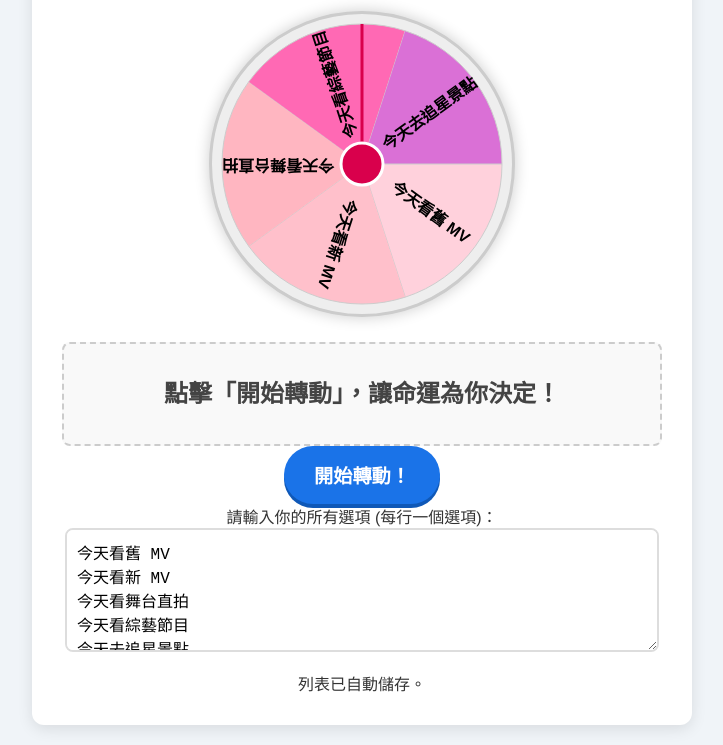
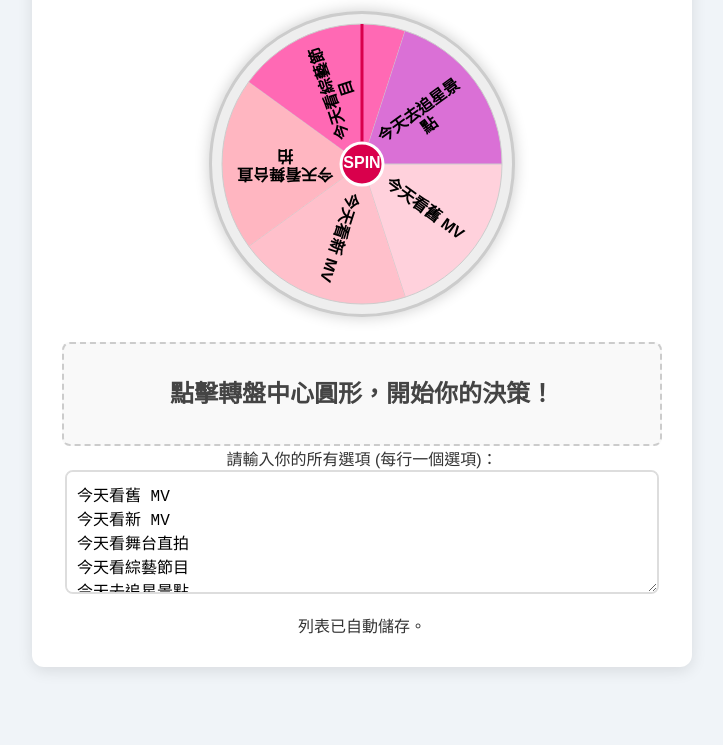
Before and after one commit to ritakey23-del/idol-planner2, a plain HTML site: page fan_decision_maker.html in a window 1280 px wide. Shown: the part 131-876 px from the top of the page, without its empty margins (278-1001 px from the left). After the commit the page ends 818 px from the top, so only its background shows below. Drawn offline with Linux system fonts and the light colour scheme.

Commit message:
Update fan_decision_maker.html

```diff
--- a/fan_decision_maker.html
+++ b/fan_decision_maker.html
@@ -3,7 +3,7 @@
 <head>
     <meta charset="UTF-8">
     <meta name="viewport" content="width=device-width, initial-scale=1.0">
-    <title>追星決策轉盤 (最終版)</title>
+    <title>追星決策轉盤 (中心按鈕版)</title>
     <style>
         /* CSS 樣式區域 (略，同前版) */
         body {
@@ -34,6 +34,8 @@
             display: block;
             background-color: #eee;
             box-shadow: 0 0 15px rgba(0, 0, 0, 0.2);
+            /* 關鍵：設定游標為指標，暗示可點擊 */
+            cursor: pointer;
             touch-action: manipulation;
         }
 
@@ -50,7 +52,6 @@
             transition: all 0.5s;
         }
 
-        /* 結果揭曉時樣式：文字為黑色 (修正後的設定) */
         .highlight-result {
             background-color: #d9004c;
             color: #000000 !important;
@@ -59,17 +60,7 @@
             box-shadow: 0 8px 20px rgba(217, 0, 76, 0.4);
         }
 
-        #spin-btn {
-            padding: 15px 30px;
-            font-size: 1.2rem;
-            font-weight: bold;
-            color: white;
-            background-color: #1a73e8;
-            border: none;
-            border-radius: 30px;
-            cursor: pointer;
-            box-shadow: 0 4px #0f58b7;
-        }
+        /* 外部按鈕已移除 */
 
         textarea {
             width: 95%;
@@ -85,15 +76,13 @@
 </head>
 <body>
     <div class="container">
-        <h1>🎡 追星決策轉盤 (最終版) 🎡</h1>
+        <h1>🎡 追星決策轉盤 (中心按鈕版) 🎡</h1>
 
         <canvas id="wheelCanvas" width="300" height="300"></canvas>
 
         <div id="result-display">
-            點擊「開始轉動」，讓命運為你決定！
+            點擊轉盤中心圓形，開始你的決策！
         </div>
-
-        <button id="spin-btn">開始轉動！</button>
 
         <div class="input-group">
             <label for="options-input">請輸入你的所有選項 (每行一個選項)：</label>
@@ -112,11 +101,10 @@
         </div>
     </div>
 
-    <script>
+   <script>
         // --- JavaScript 邏輯區域 ---
 
         const optionsInput = document.getElementById('options-input');
-        const spinBtn = document.getElementById('spin-btn');
         const resultDisplay = document.getElementById('result-display');
         const saveStatus = document.getElementById('save-status');
         const wheelCanvas = document.getElementById('wheelCanvas');
@@ -133,6 +121,27 @@
         let currentRotation = 0;
         let isSpinning = false;
         let options = [];
+
+        // --- Helper: 文字換行邏輯 (略，同前版) ---
+        function wrapText(ctx, text, maxWidth) {
+            const words = text.split('');
+            let line = '';
+            let lines = [];
+            for (let n = 0; n < words.length; n++) {
+                const word = words[n];
+                const testLine = line + word;
+                const metrics = ctx.measureText(testLine);
+                const testWidth = metrics.width;
+                if (testWidth > maxWidth && line.length > 0) {
+                    lines.push(line);
+                    line = word;
+                } else {
+                    line = testLine;
+                }
+            }
+            lines.push(line);
+            return lines;
+        }
 
         // --- 1. 資料持久化 (略，同前版) ---
         function loadOptions() {
@@ -165,7 +174,7 @@
                 .filter(line => line.length > 0);
         }
 
-        // --- 2. 繪製轉盤 (核心修正區) ---
+        // --- 2. 繪製轉盤 (略，同前版) ---
         function drawWheel() {
             ctx.clearRect(0, 0, wheelCanvas.width, wheelCanvas.height);
 
@@ -194,7 +203,7 @@
                 ctx.lineWidth = 1;
                 ctx.stroke();
 
-                // 繪製文字 (修正: 統一使用黑色文字)
+                // 繪製文字
                 ctx.save();
                 ctx.translate(centerX, centerY);
                 ctx.rotate(startAngle + arcAngle / 2);
@@ -202,22 +211,31 @@
                 ctx.textAlign = 'center';
                 ctx.textBaseline = 'middle';
 
-                // 修正點：統一使用黑色文字，提高對比度
                 const textColor = '#000000';
                 ctx.fillStyle = textColor;
                 ctx.font = 'bold 16px Arial';
 
-                const displayText = options[i].length > 8 ? options[i].substring(0, 8) + '...' : options[i];
-                ctx.fillText(displayText, radius * 0.6, 0);
+                const maxWidth = radius * 0.7;
+                const lineHeight = 18;
+                const lines = wrapText(ctx, options[i], maxWidth);
+
+                const totalTextHeight = lines.length * lineHeight;
+                let textY = -totalTextHeight / 2 + lineHeight / 2;
+                const textX = radius * 0.55;
+
+                for(let j = 0; j < lines.length; j++) {
+                    ctx.fillText(lines[j], textX, textY);
+                    textY += lineHeight;
+                }
+
                 ctx.restore();
             }
         }
 
-        // --- 3. 繪製中心指標 (固定，不旋轉) ---
+        // --- 3. 繪製中心指標 (略，同前版) ---
         function drawPointer() {
             ctx.save();
 
-            // 1. 繪製指針線 (從中心指向 12 點鐘方向)
             ctx.beginPath();
             ctx.strokeStyle = '#D9004C';
             ctx.lineWidth = 3;
@@ -225,19 +243,41 @@
             ctx.lineTo(centerX, centerY - radius);
             ctx.stroke();
 
-            // 2. 繪製中心圓 (強調指示點)
+            const centerRadius = radius * 0.15;
             ctx.beginPath();
-            ctx.arc(centerX, centerY, radius * 0.15, 0, 2 * Math.PI);
-            ctx.fillStyle = '#D9004C';
+            ctx.arc(centerX, centerY, centerRadius, 0, 2 * Math.PI);
+            ctx.fillStyle = isSpinning ? '#CCCCCC' : '#D9004C';
             ctx.fill();
             ctx.strokeStyle = '#fff';
             ctx.stroke();
 
+            ctx.font = 'bold 16px Arial';
+            ctx.fillStyle = '#FFFFFF';
+            ctx.textAlign = 'center';
+            ctx.textBaseline = 'middle';
+            ctx.fillText(isSpinning ? 'GO!' : 'SPIN', centerX, centerY);
+
             ctx.restore();
         }
 
+        // --- 4. 點擊偵測邏輯 (略，同前版) ---
+        function isClickInsideCenter(clickX, clickY) {
+            const distance = Math.sqrt(Math.pow(clickX - centerX, 2) + Math.pow(clickY - centerY, 2));
+            const centerRadius = radius * 0.15;
+            return distance < centerRadius;
+        }
 
-        // --- 4. 轉盤動畫邏輯 (略，同前版) ---
+        function handleCanvasClick(event) {
+            const rect = wheelCanvas.getBoundingClientRect();
+            const x = event.clientX - rect.left;
+            const y = event.clientY - rect.top;
+
+            if (isClickInsideCenter(x, y) && !isSpinning && options.length > 0) {
+                spinWheel();
+            }
+        }
+
+        // --- 5. 轉盤動畫邏輯 (核心修正區) ---
         function spinWheel() {
             options = getCleanedOptions();
             if (options.length === 0) {
@@ -247,24 +287,29 @@
             if (isSpinning) return;
 
             isSpinning = true;
-            spinBtn.disabled = true;
             resultDisplay.classList.remove('highlight-result');
             resultDisplay.classList.remove('spinning');
             resultDisplay.textContent = '轉動中...';
 
             const totalSpins = 5 + Math.random() * 2;
-            const targetIndex = Math.floor(Math.random() * options.length);
+            const targetIndex = Math.floor(Math.random() * options.length); // 這是最終要顯示的獲勝 Index
 
             const arcAngle = (2 * Math.PI) / options.length;
-            const targetAngleOffset = targetIndex * arcAngle + arcAngle / 2;
 
-            const topPositionAngle = 3 * Math.PI / 2;
+            // 視覺校準修正點：我們計算旋轉角度時，使用 targetIndex 前一個 segment 的中心點
+            // 這樣在停止時，可以將目標 segment (targetIndex) 推入箭頭中心
+            const angleIndex = (targetIndex - 1 + options.length) % options.length;
+            const targetAngleOffset = angleIndex * arcAngle + arcAngle / 2;
 
+            const topPositionAngle = 3 * Math.PI / 2; // 箭頭在 270度
+
+            // 計算將前一個 segment 中心點轉到 270度需要的角度
             let rotationToTarget = (topPositionAngle - targetAngleOffset) % (2 * Math.PI);
             if (rotationToTarget < 0) {
                 rotationToTarget += 2 * Math.PI;
             }
 
+            // 總旋轉角度 = 至少轉 N 圈 + 停在目標位置的精確角度
             const finalRotation = (totalSpins * 2 * Math.PI) + rotationToTarget;
 
             let startTime = null;
@@ -279,10 +324,9 @@
 
                 currentRotation = easedProgress * finalRotation;
 
-                // 繪製順序：清空 -> 旋轉畫布 -> 繪製轉盤 -> 恢復畫布 -> 繪製指標
                 ctx.clearRect(0, 0, wheelCanvas.width, wheelCanvas.height);
 
-                // 1. 繪製旋轉的轉盤
+                // 旋轉
                 ctx.save();
                 ctx.translate(centerX, centerY);
                 ctx.rotate(currentRotation);
@@ -290,7 +334,7 @@
                 drawWheel();
                 ctx.restore();
 
-                // 2. 繪製不旋轉的指標 (固定在中心)
+                // 固定繪製
                 drawPointer();
 
                 if (progress < 1) {
@@ -298,22 +342,19 @@
                 } else {
                     // 動畫結束
                     isSpinning = false;
-                    spinBtn.disabled = false;
                     resultDisplay.classList.add('highlight-result');
                     resultDisplay.textContent = `恭喜你！結果是：「${options[targetIndex]}」`;
+                    drawPointer(); // 最終顯示狀態
                 }
             }
             resultDisplay.classList.add('spinning');
             requestAnimationFrame(animateSpin);
         }
 
-        // --- 5. 事件綁定 ---
-        spinBtn.addEventListener('click', spinWheel);
+        // --- 6. 事件綁定與初始化 ---
+        wheelCanvas.addEventListener('click', handleCanvasClick);
         optionsInput.addEventListener('input', saveOptions);
 
-        // --- 6. 初始化 ---
         loadOptions();
 
     </script>
-</body>
-</html>
```
